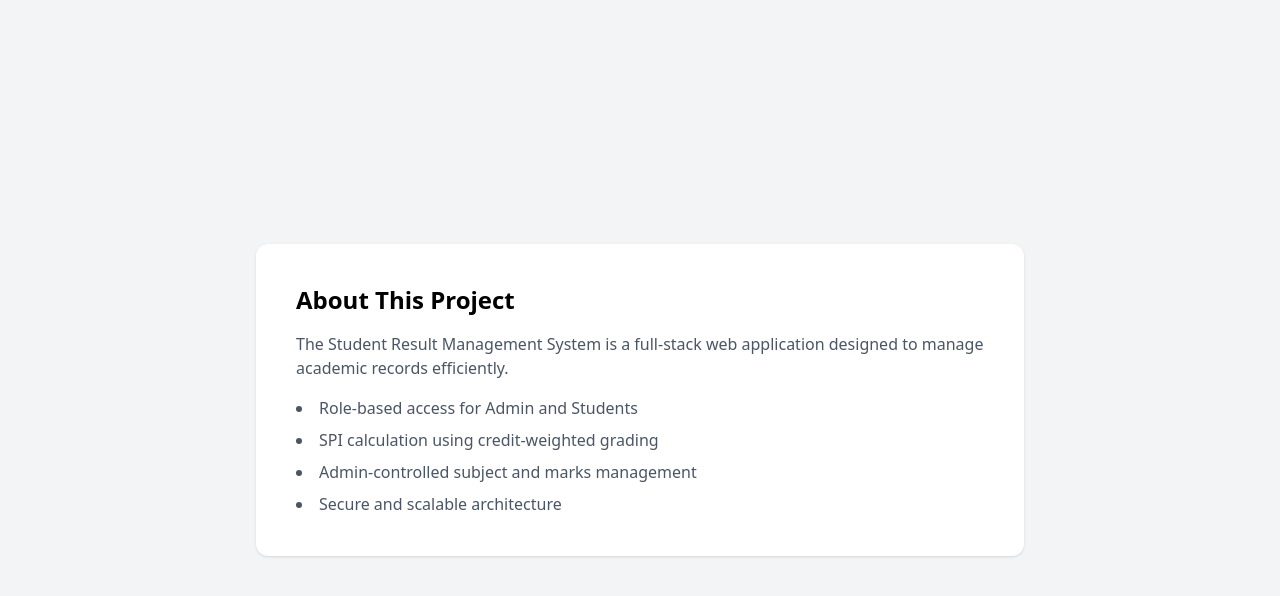
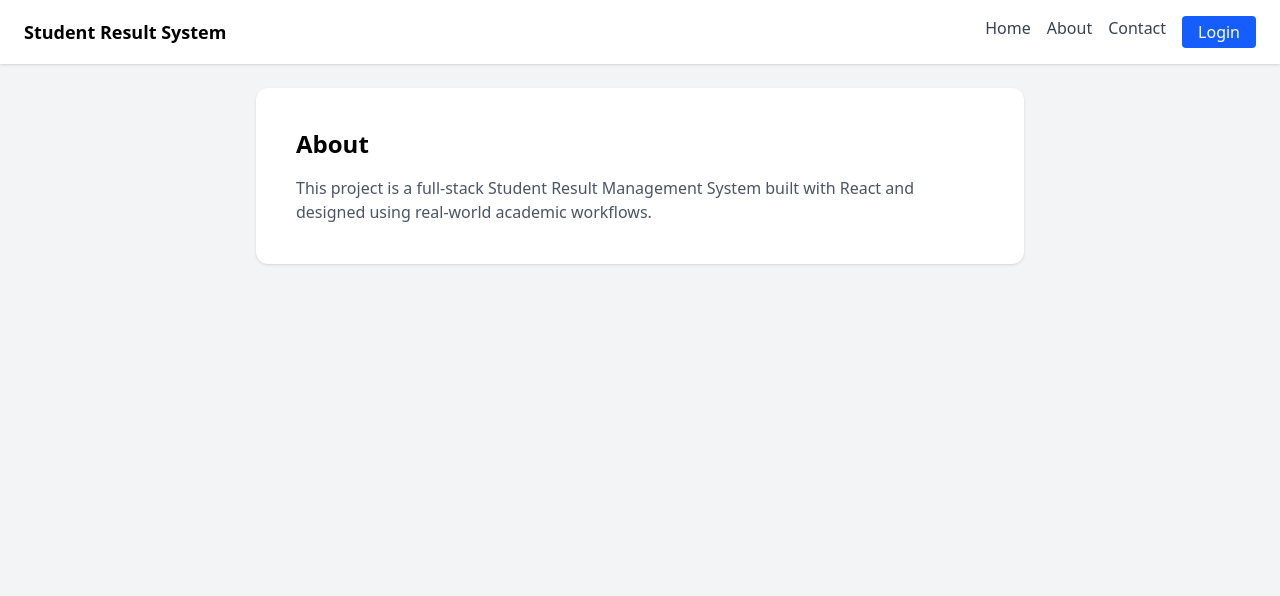
Before and after one commit to ShubhSoni06/student-result-management, a React (Vite) app in the folder student-result-frontend/: page /about in a window 1280 px wide. Shown: the top 596 px of the page. Built offline with nearby package versions, Linux system fonts and the light colour scheme.

Commit message:
Add public navbar and layout for home, about, contact, and login pages

```diff
--- /dev/null
+++ b/student-result-frontend/src/components/PublicLayout.jsx
@@ -0,0 +1,39 @@
+import { Link } from "react-router-dom";
+
+function PublicLayout({ children }) {
+  return (
+    <div className="min-h-screen bg-gray-100">
+      {/* Public Navbar */}
+      <nav className="bg-white shadow px-6 py-4 flex justify-between items-center">
+        <h1 className="text-lg font-bold">
+          Student Result System
+        </h1>
+
+        <div className="flex gap-4">
+          <Link to="/" className="text-gray-700 hover:text-blue-600">
+            Home
+          </Link>
+          <Link to="/about" className="text-gray-700 hover:text-blue-600">
+            About
+          </Link>
+          <Link to="/contact" className="text-gray-700 hover:text-blue-600">
+            Contact
+          </Link>
+          <Link
+            to="/login"
+            className="bg-blue-600 text-white px-4 py-1 rounded hover:bg-blue-700 transition"
+          >
+            Login
+          </Link>
+        </div>
+      </nav>
+
+      {/* Page Content */}
+      <main className="p-6">
+        {children}
+      </main>
+    </div>
+  );
+}
+
+export default PublicLayout;
--- a/student-result-frontend/src/pages/About.jsx
+++ b/student-result-frontend/src/pages/About.jsx
@@ -1,24 +1,16 @@
+import PublicLayout from "../components/PublicLayout";
+
 function About() {
   return (
-    <div className="min-h-screen bg-gray-100 flex items-center justify-center">
-      <div className="max-w-3xl bg-white p-10 rounded-xl shadow">
-        <h2 className="text-2xl font-bold mb-4">
-          About This Project
-        </h2>
-
-        <p className="text-gray-600 mb-4">
-          The Student Result Management System is a full-stack web
-          application designed to manage academic records efficiently.
+    <PublicLayout>
+      <div className="max-w-3xl mx-auto bg-white p-10 rounded-xl shadow">
+        <h2 className="text-2xl font-bold mb-4">About</h2>
+        <p className="text-gray-600">
+          This project is a full-stack Student Result Management System
+          built with React and designed using real-world academic workflows.
         </p>
-
-        <ul className="list-disc list-inside text-gray-600 space-y-2">
-          <li>Role-based access for Admin and Students</li>
-          <li>SPI calculation using credit-weighted grading</li>
-          <li>Admin-controlled subject and marks management</li>
-          <li>Secure and scalable architecture</li>
-        </ul>
       </div>
-    </div>
+    </PublicLayout>
   );
 }
 
--- a/student-result-frontend/src/pages/Contact.jsx
+++ b/student-result-frontend/src/pages/Contact.jsx
@@ -1,20 +1,20 @@
+import PublicLayout from "../components/PublicLayout";
+
 function Contact() {
   return (
-    <div className="min-h-screen bg-gray-100 flex items-center justify-center">
-      <div className="max-w-md bg-white p-8 rounded-xl shadow">
-        <h2 className="text-2xl font-bold mb-4">
-          Contact
-        </h2>
+    <PublicLayout>
+      <div className="max-w-md mx-auto bg-white p-8 rounded-xl shadow">
+        <h2 className="text-2xl font-bold mb-4">Contact</h2>
 
-        <p className="text-gray-600 mb-4">
-          For queries or feedback, reach out using the details below.
+        <p className="text-gray-600 mb-2">
+          For queries or feedback:
         </p>
 
         <p className="text-gray-700">
           Email: <b>support@studentresultsystem.com</b>
         </p>
       </div>
-    </div>
+    </PublicLayout>
   );
 }
 
--- a/student-result-frontend/src/pages/Home.jsx
+++ b/student-result-frontend/src/pages/Home.jsx
@@ -1,9 +1,10 @@
+import PublicLayout from "../components/PublicLayout";
 import { Link } from "react-router-dom";
 
 function Home() {
   return (
-    <div className="min-h-screen bg-gray-100 flex items-center justify-center">
-      <div className="max-w-3xl bg-white p-10 rounded-xl shadow text-center">
+    <PublicLayout>
+      <div className="max-w-3xl mx-auto bg-white p-10 rounded-xl shadow text-center">
         <h1 className="text-3xl font-bold mb-4">
           Student Result Management System
         </h1>
@@ -13,23 +14,14 @@ function Home() {
           marks, and performance metrics like SPI/GPA.
         </p>
 
-        <div className="flex justify-center gap-4">
-          <Link
-            to="/login"
-            className="bg-blue-600 text-white px-6 py-2 rounded hover:bg-blue-700 transition"
-          >
-            Login
-          </Link>
-
-          <Link
-            to="/about"
-            className="border border-blue-600 text-blue-600 px-6 py-2 rounded hover:bg-blue-50 transition"
-          >
-            Learn More
-          </Link>
-        </div>
+        <Link
+          to="/login"
+          className="bg-blue-600 text-white px-6 py-2 rounded hover:bg-blue-700 transition"
+        >
+          Get Started
+        </Link>
       </div>
-    </div>
+    </PublicLayout>
   );
 }
 
--- a/student-result-frontend/src/pages/login.jsx
+++ b/student-result-frontend/src/pages/login.jsx
@@ -1,6 +1,7 @@
 import { useState } from "react";
 import { useNavigate } from "react-router-dom";
 import { useAuth } from "../context/AuthContext";
+import PublicLayout from "../components/PublicLayout";
 
 function Login() {
   const [email, setEmail] = useState("");
@@ -24,7 +25,8 @@ function Login() {
   };
 
   return (
-    <div className="min-h-screen flex items-center justify-center bg-gray-100">
+    <PublicLayout>
+      <div className="flex items-center justify-center py-16">
         <div className="bg-white p-8 rounded-xl shadow-md w-full max-w-md">
           <h2 className="text-2xl font-bold text-center mb-6">
             Login
@@ -60,6 +62,7 @@ function Login() {
           </p>
         </div>
       </div>
+    </PublicLayout>
   );
 }
 
```
Lines whose indentation alone changed are shown as unchanged.
